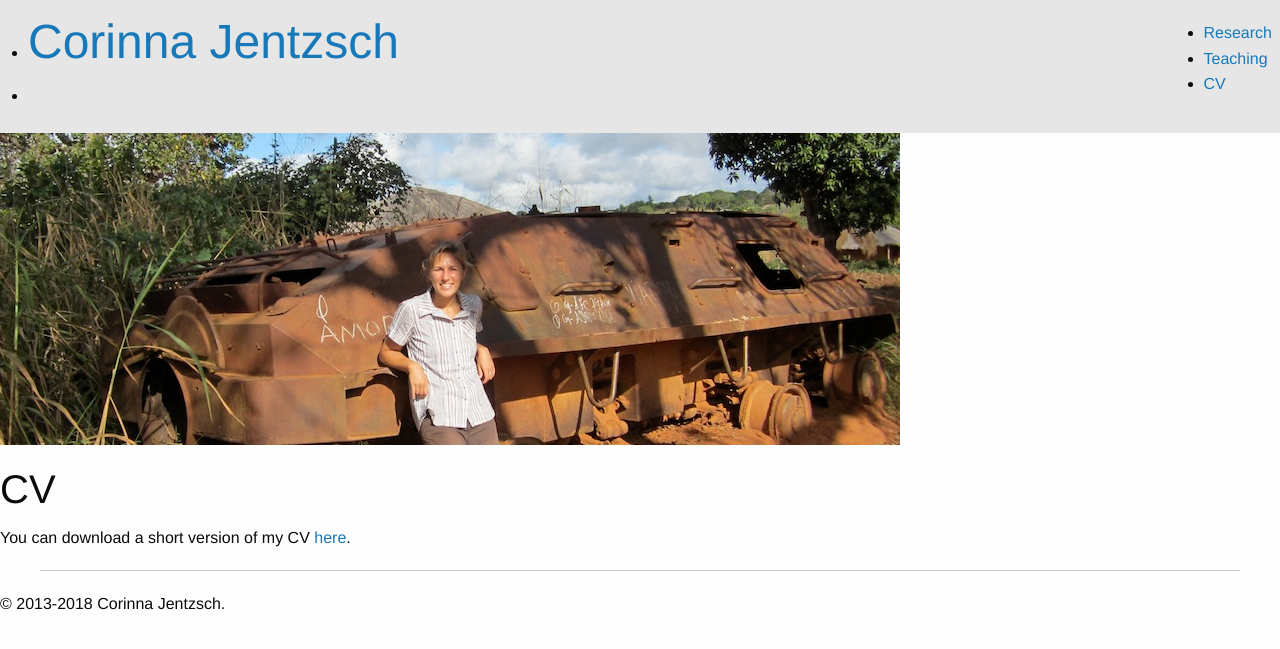
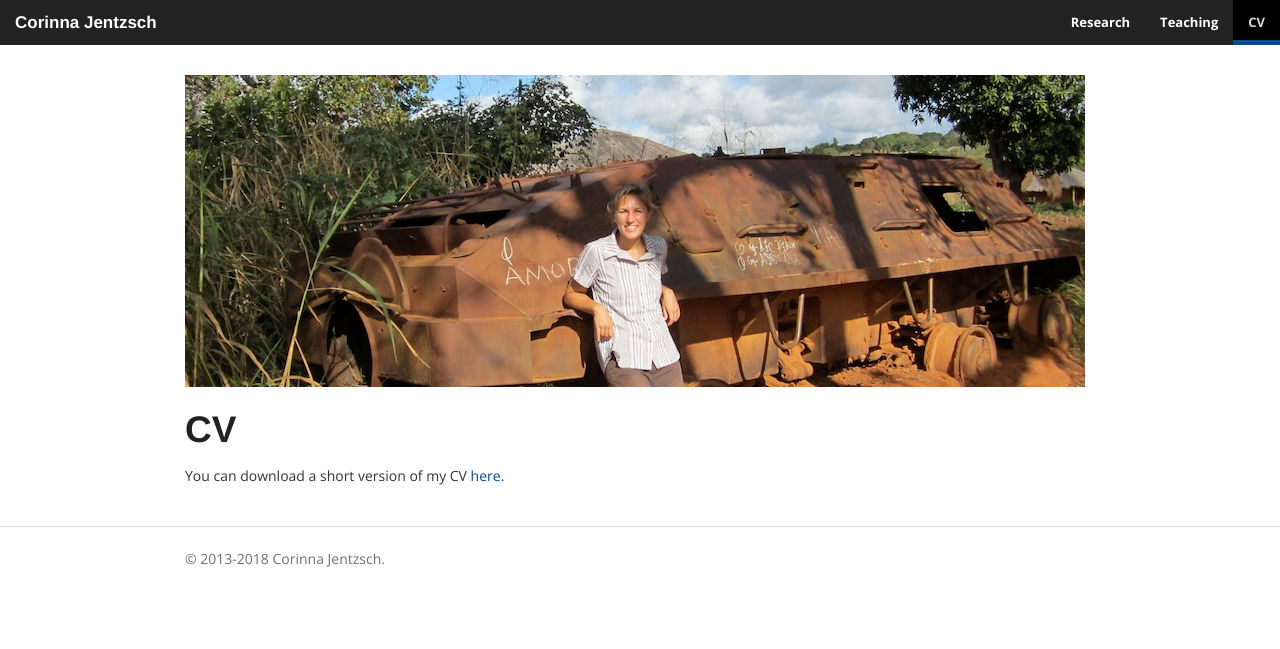
Before and after one commit to corinnajentzsch/corinnajentzsch.github.io, a Jekyll site: the page built from cv.md, in a window 1280 px wide. Shown: the top 649 px of the page. Built offline with Jekyll 4.4.1, drawn with Linux system fonts in a browser that asks for light colours; nearby versions of some CDN libraries; library files that are not in the unit come from our copies.

Commit message:
Update head.html

```diff
--- a/_includes/head.html
+++ b/_includes/head.html
@@ -19,6 +19,6 @@
   <title>{{ page.title }} | {{ site.title }}</title>
   {% endif %}
 
-  <link rel="stylesheet" href="{{ site.baseurl }}assets/css/foundation.min.css">
-  <link rel="stylesheet" href="{{ site.baseurl }}assets/css/app.css">
-  <script src="{{ site.baseurl }}assets/js/modernizr.foundation.js"></script>
+  <link rel="stylesheet" href="{{ site.baseurl }}/assets/css/foundation.min.css">
+  <link rel="stylesheet" href="{{ site.baseurl }}/assets/css/app.css">
+  <script src="{{ site.baseurl }}/assets/js/modernizr.foundation.js"></script>
```
